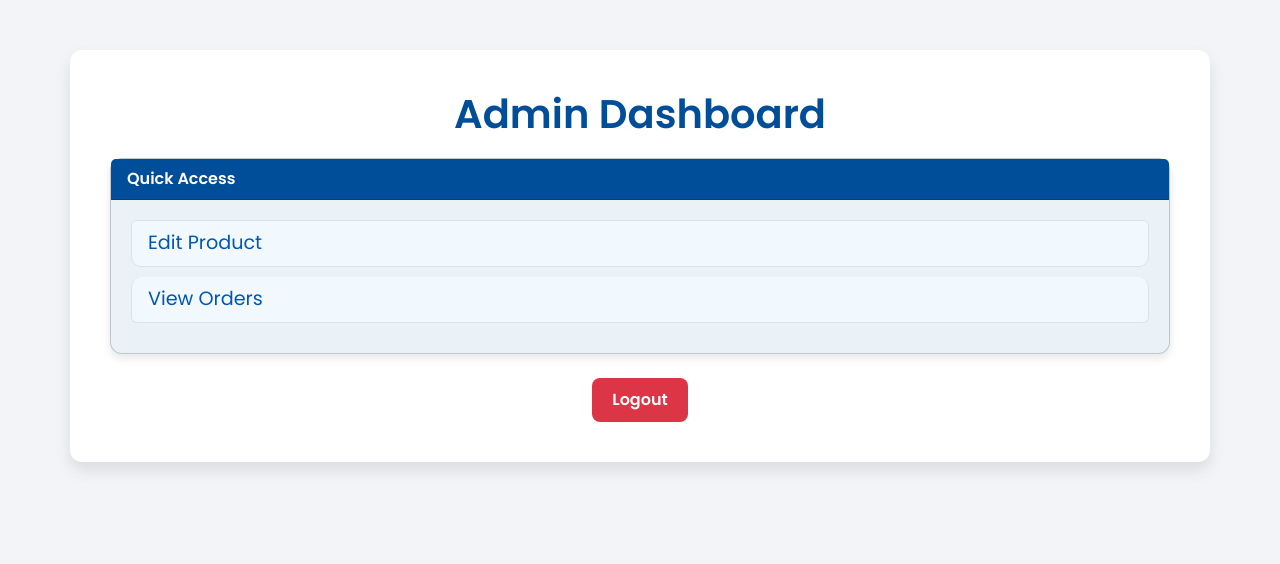
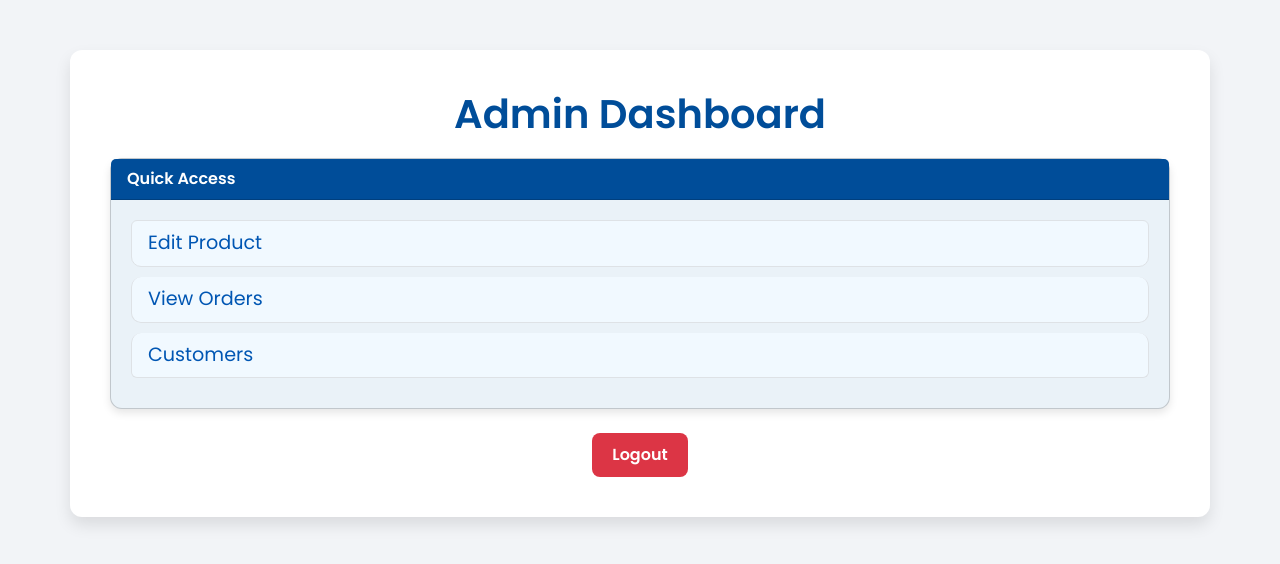
Before and after one commit to JnN9164/AWS, a PHP site: page /admin/index.php in a window 1280 px wide. Shown: the top 564 px of the page. Run offline with PHP 8.4, Linux system fonts and the light colour scheme; the visitor is signed in with stand-in values (Sample User, id 1); data that the repository does not hold is empty.

Commit message:
Update index.php

```diff
--- a/admin/index.php
+++ b/admin/index.php
@@ -143,6 +143,7 @@ if (!isset($_SESSION['user_id']) || $_SESSION['role'] !== 'admin') {
         <ul class="list-group">
           <li class="list-group-item"><a href="products_list.php">Edit Product</a></li>
 <li class="list-group-item"><a href="view_orders.php">View Orders</a></li>
+           <li class="list-group-item"><a href="user.php">Customers</a></li>
         </ul>
       </div>
     </div>
```
Lines whose indentation alone changed are shown as unchanged.
